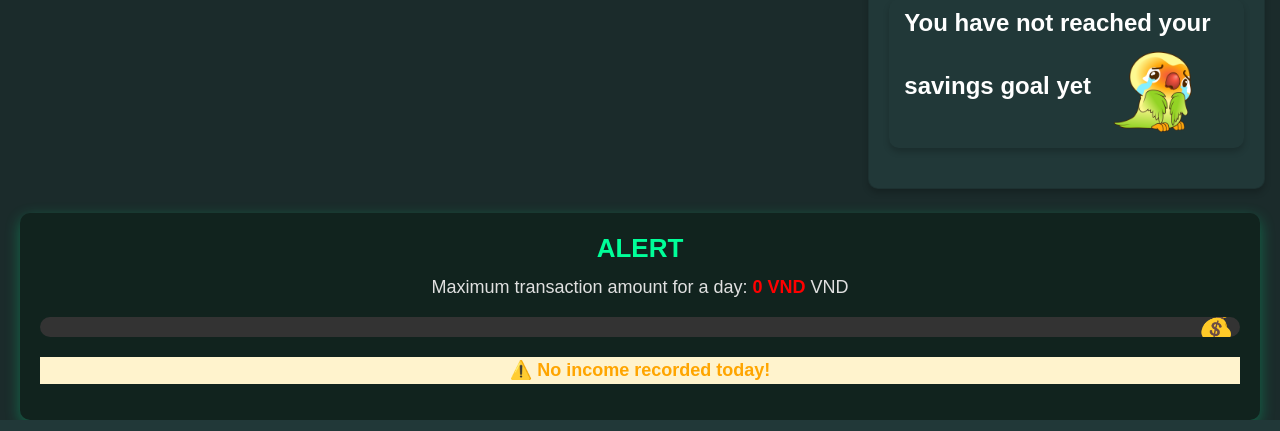
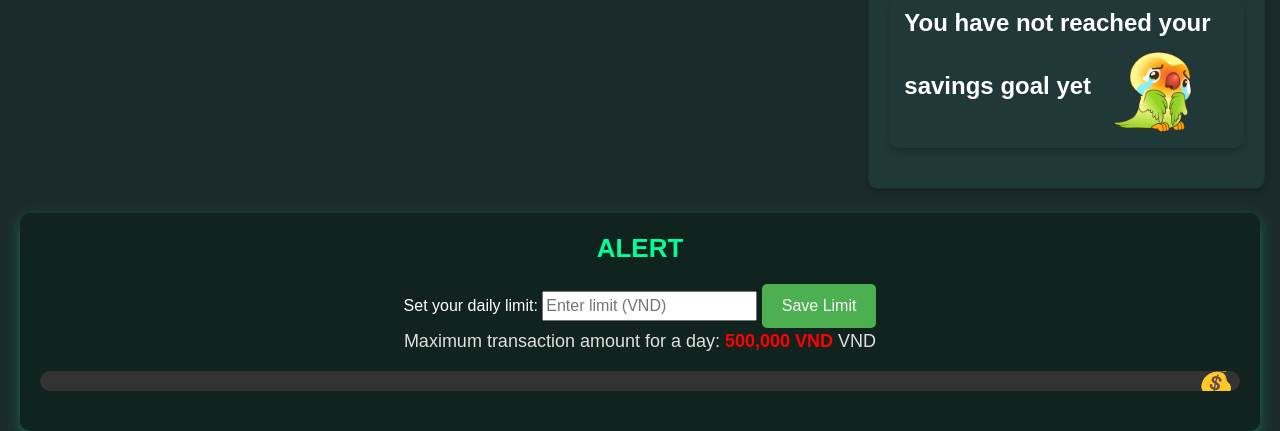
Before and after one commit to LinhHaTranNha/EXPENSE-MANAGEMENT, a Flask app: page /fin_dashboard in a window 1280 px wide. Shown: the part 851-1282 px from the top of the page. Run offline with Flask 3, Linux system fonts and the light colour scheme; the visitor is signed in with stand-in values (Sample User, id 1); data that the repository does not hold is empty.

Commit message:
alert modify

```diff
--- a/app.py
+++ b/app.py
@@ -1,6 +1,6 @@
 from flask import Flask, render_template, redirect, url_for, request, jsonify, flash
 from database import db, app
-from models import User, Expense, Transaction, Category, Goal
+from models import User, Expense, Transaction, Category, Goal, DailyLimit
 from forms import LoginForm, RegisterForm, TransactionForm, ExpenseForm
 from flask_login import LoginManager, login_user, logout_user, login_required, UserMixin, current_user
 from datetime import datetime, timedelta
@@ -488,6 +488,36 @@ def export_transactions():
     return send_file(output, as_attachment=True, download_name="Transactions.xlsx", mimetype="application/vnd.openxmlformats-officedocument.spreadsheetml.sheet")
 
 
+@app.route('/get_daily_limit', methods=['GET'])
+@login_required
+def get_daily_limit():
+    daily_limit = DailyLimit.query.filter_by(user_id=current_user.id).first()
+    if daily_limit:
+        return jsonify({"limit_amount": daily_limit.limit_amount})
+    return jsonify({"limit_amount": 500000})  # Mặc định nếu chưa đặt
+
+
+
+@app.route('/set_daily_limit', methods=['POST'])
+@login_required
+def set_daily_limit():
+    data = request.get_json()
+    new_limit = data.get("limit_amount")
+
+    if new_limit is None or new_limit <= 0:
+        return jsonify({"error": "Invalid limit amount"}), 400
+
+    daily_limit = DailyLimit.query.filter_by(user_id=current_user.id).first()
+    if daily_limit:
+        daily_limit.limit_amount = new_limit
+    else:
+        daily_limit = DailyLimit(user_id=current_user.id, limit_amount=new_limit)
+        db.session.add(daily_limit)
+
+    db.session.commit()
+    return jsonify({"message": "Daily limit updated successfully!", "new_limit": new_limit})
+
+
 
 # 🟢 Khởi tạo database trước khi chạy app
 with app.app_context():
--- a/templates/fin_dashboard.html
+++ b/templates/fin_dashboard.html
@@ -160,20 +160,32 @@
         </div>
       </div>
 
-      <!-- ALERT  -->
+      <!-- 🟢 ALERT -->
       <div class="alert-container">
         <h2>ALERT</h2>
+
+        <!-- 🟢 Input để nhập giới hạn -->
+        <label for="daily-limit">Set your daily limit:</label>
+        <input type="text" id="daily-limit" placeholder="Enter limit (VND)">
+        <button id="set-limit-btn" class="save-btn">Save Limit</button>
+
+        <!-- 🟢 Hiển thị số tiền giới hạn -->
         <p class="alert-text">
           Maximum transaction amount for a day:
           <span id="max-amount" style="color: red;">{{ total_income_today }}</span> VND
         </p>
+
+        <!-- 🟢 Progress bar -->
         <div class="progress-container">
           <div class="progress-bar" id="progress-bar-alert"></div>
           <span class="coin-icon">💰</span>
         </div>
+
+        <!-- 🟢 Thông báo cảnh báo -->
         <p id="alert-message" class="alert-warning"></p>
-        <p id="over-limit-message" class="alert-exceed" style="display: none;"></p> <!-- ✅ Chắc chắn có thẻ này -->
+        <p id="over-limit-message" class="alert-exceed" style="display: none;"></p>
       </div>
+
     </div>
   </div>
 
@@ -361,54 +373,68 @@
 
 
     document.addEventListener("DOMContentLoaded", function () {
-      let maxAmountElement = document.getElementById("max-amount");
-      let progressBar = document.getElementById("progress-bar-alert");
-      let alertMessage = document.getElementById("alert-message");
-      let overLimitMessage = document.getElementById("over-limit-message");
+      const limitInput = document.getElementById("daily-limit");
+      const setLimitBtn = document.getElementById("set-limit-btn");
+      const maxAmountElement = document.getElementById("max-amount");
+      const progressBar = document.getElementById("progress-bar-alert");
+      const alertMessage = document.getElementById("alert-message");
+      const overLimitMessage = document.getElementById("over-limit-message");
 
-      // 📌 Lấy dữ liệu từ Flask
-      let maxAmount = parseFloat("{{ total_income_today }}") || 0;
+      let dailyLimit = 500000; // Mặc định
       let currentExpense = parseFloat("{{ total_expense_today }}") || 0;
-      let overLimit = parseFloat("{{ over_limit_amount }}") || 0;
 
-      console.log(`DEBUG: Max = ${maxAmount}, Expense = ${currentExpense}, Over Limit = ${overLimit}`);
+      /** 📌 Lấy giới hạn tiêu từ API */
+      fetch("/get_daily_limit")
+        .then(response => response.json())
+        .then(data => {
+          dailyLimit = data.limit_amount;
+          maxAmountElement.textContent = dailyLimit.toLocaleString("en-US") + " VND";
+          updateProgress();
+        });
 
-      // 📌 Cập nhật số tiền tối đa (income của ngày)
-      maxAmountElement.textContent = maxAmount.toLocaleString("en-US") + " VND";
+      /** 📌 Hàm cập nhật tiến trình */
+      function updateProgress() {
+        let expensePercent = (currentExpense / dailyLimit) * 100;
+        progressBar.style.width = Math.min(expensePercent, 100) + "%";
 
-      // 📌 Tính phần trăm chi tiêu
-      let expensePercent = maxAmount > 0 ? (currentExpense / maxAmount) * 100 : 0;
+        if (currentExpense >= dailyLimit) {
+          progressBar.style.backgroundColor = "red";
+          alertMessage.textContent = "⚠️ You reached the maximum! No more expenses!";
+          alertMessage.style.display = "block";
 
-      // 📌 Cập nhật thanh progress
-      progressBar.style.width = Math.min(expensePercent, 100) + "%";
-
-      // 📌 Nếu không có income, ẩn progress bar và hiển thị thông báo khác
-      if (maxAmount === 0) {
-        progressBar.style.display = "none";
-        alertMessage.textContent = "⚠️ No income recorded today!";
-        alertMessage.style.display = "block";
-        alertMessage.style.color = "orange";
-        overLimitMessage.style.display = "none";
-      } else if (currentExpense >= maxAmount) {
-        progressBar.style.backgroundColor = "red"; // Thanh đỏ cảnh báo
-        alertMessage.textContent = "⚠️ You reached the maximum!! No more expense, please!!";
-        alertMessage.style.display = "block";
-
-        // 📌 Hiển thị số tiền vượt quá (nếu có)
-        if (overLimit > 0) {
-          overLimitMessage.textContent = `🔥 You exceeded the limit by ${overLimit.toLocaleString("en-US")} VND!`;
-          overLimitMessage.style.color = "red";
-          overLimitMessage.style.fontWeight = "bold";
-          overLimitMessage.style.display = "block";
+          let overLimit = currentExpense - dailyLimit;
+          if (overLimit > 0) {
+            overLimitMessage.textContent = `🔥 Exceeded by ${overLimit.toLocaleString("en-US")} VND!`;
+            overLimitMessage.style.display = "block";
+          }
         } else {
+          progressBar.style.backgroundColor = "#00ff99";
+          alertMessage.style.display = "none";
           overLimitMessage.style.display = "none";
         }
-      } else {
-        progressBar.style.backgroundColor = "#00ff99"; // Màu xanh nếu chưa vượt mức
-        alertMessage.style.display = "none";
-        overLimitMessage.style.display = "none";
       }
+
+      /** 📌 Lưu giới hạn khi nhấn nút */
+      setLimitBtn.addEventListener("click", function () {
+        let newLimit = parseFloat(limitInput.value.replace(/,/g, "")) || 500000;
+
+        fetch("/set_daily_limit", {
+          method: "POST",
+          headers: { "Content-Type": "application/json" },
+          body: JSON.stringify({ limit_amount: newLimit })
+        })
+          .then(response => response.json())
+          .then(data => {
+            dailyLimit = data.new_limit;
+            maxAmountElement.textContent = dailyLimit.toLocaleString("en-US") + " VND";
+            updateProgress();
+            alert("✅ Daily limit updated successfully!");
+          });
+      });
+
+      updateProgress();
     });
+
 
   </script>
 
```
Also changed, not shown: models.py (+8 -0 lines).
